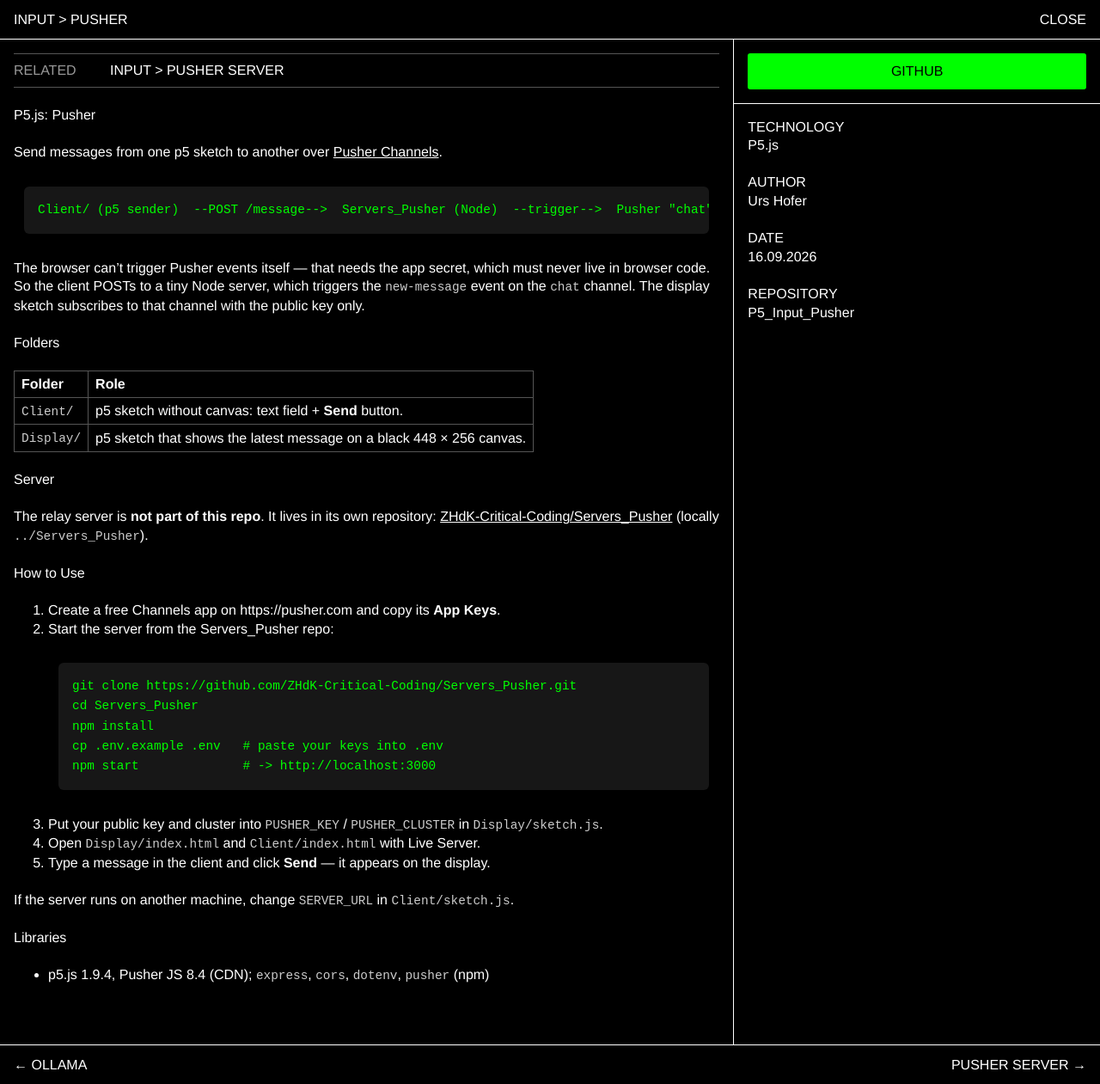
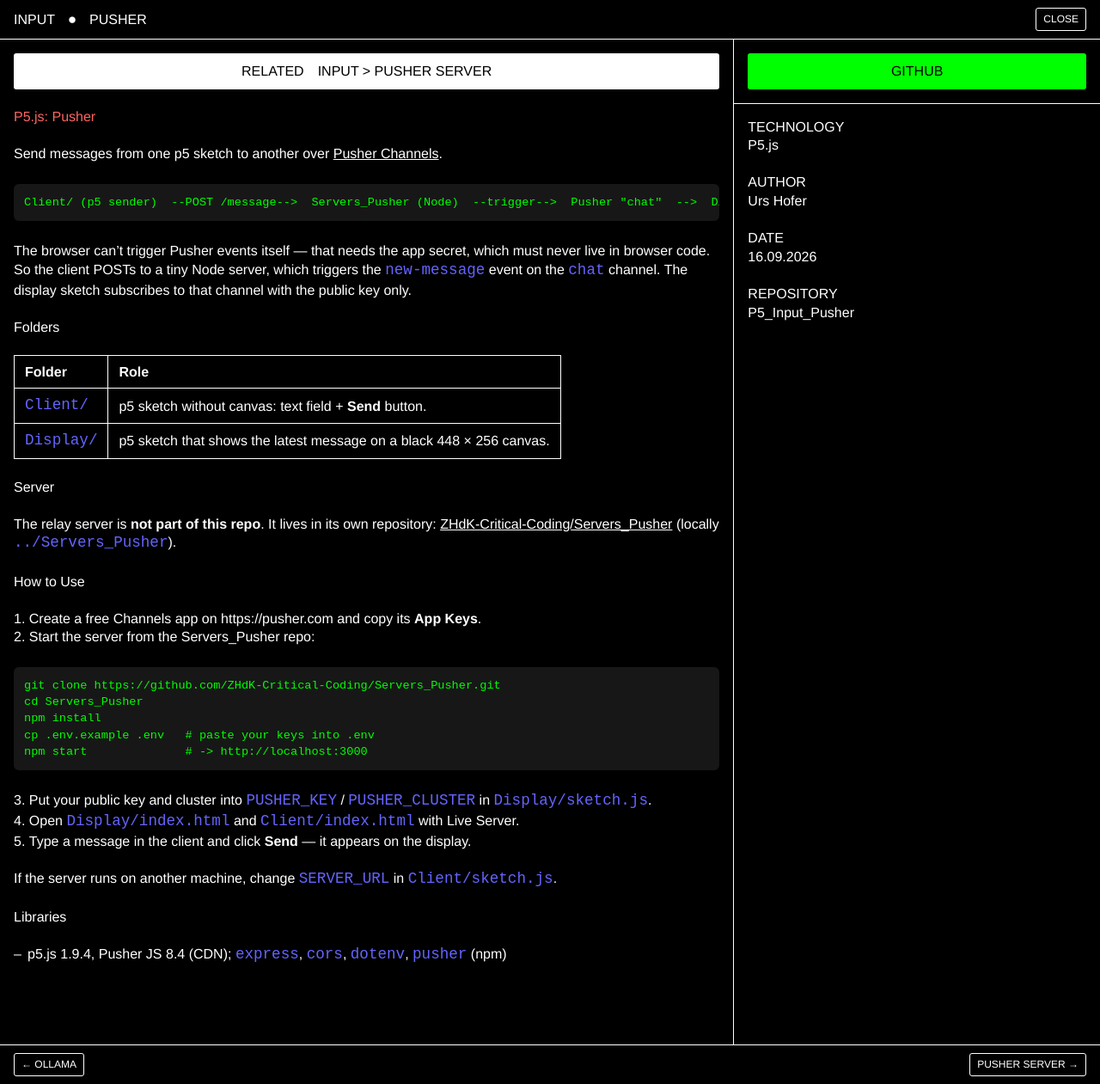
Before and after one commit to ZHdK-Critical-Coding/ZHdK-Critical-Coding.github.io, a Jekyll site: the page built from _examples/p5-input-pusher.md, in a window 1280 px wide and 1261 px high. Shown: the whole window at 86% size. Built offline with Jekyll 4.4.1, drawn with Linux system fonts in a browser that asks for light colours.

Commit message:
(fix) layout

```diff
--- a/_layouts/default.html
+++ b/_layouts/default.html
@@ -6,9 +6,12 @@
   <title>{% if page.title %}{{ page.title }} – {% endif %}{{ site.title }} {{ site.subtitle }}</title>
   <meta name="description" content="{{ page.description | default: site.description | strip_html | strip_newlines | truncate: 160 }}">
   <link rel="stylesheet" href="{{ '/assets/css/style.css' | relative_url }}">
-  <script src="{{ '/assets/js/flip.js' | relative_url }}"></script>
+  {%- assign body_class = page.body_class | default: layout.body_class %}
+  {%- if body_class == 'home' %}
+  <style>@view-transition { navigation: auto; types: flip-back; }</style>
+  {%- endif %}
 </head>
-<body class="{{ page.body_class | default: layout.body_class }}">
+<body class="{{ body_class }}">
 {{ content }}
 </body>
 </html>
--- a/_layouts/example.html
+++ b/_layouts/example.html
@@ -12,8 +12,10 @@ body_class: detail
 {%- assign prev = ordered_examples[prev_idx] -%}
 {%- assign next = ordered_examples[next_idx] -%}
 <header class="bar">
-  <span>{{ page.category }} &gt; {{ page.title }}</span>
-  <a href="{{ '/' | relative_url }}" data-key="Escape" data-flip="back">Close</a>
+  <p>
+    <span>{{ page.category }}</span><span>{{ page.title }}</span>
+  </p>
+  <a href="{{ '/' | relative_url }}" data-key="Escape">Close</a>
 </header>
 
 <main class="detail-body">
@@ -55,7 +57,7 @@ body_class: detail
 </main>
 
 <footer class="bar pager">
-  <a href="{{ prev.url | relative_url }}" data-key="ArrowLeft" data-flip="back">&larr; {{ prev.title }}</a>
+  <a href="{{ prev.url | relative_url }}" data-key="ArrowLeft">&larr; {{ prev.title }}</a>
   <a href="{{ next.url | relative_url }}" data-key="ArrowRight">{{ next.title }} &rarr;</a>
 </footer>
 <script src="{{ '/assets/js/keys.js' | relative_url }}"></script>
--- a/_layouts/home.html
+++ b/_layouts/home.html
@@ -3,7 +3,7 @@ layout: default
 body_class: home
 ---
 <header class="bar">
-  <a href="{{ '/' | relative_url }}">{{ site.title }}</a>
+  <p>{{ site.title }}</p>
   <span>{{ site.subtitle }}</span>
 </header>
 
--- a/assets/css/style.css
+++ b/assets/css/style.css
@@ -43,7 +43,25 @@ a { color: inherit; text-decoration: none; }
   background: var(--bg);
 }
 
-.bar a:hover { text-decoration: underline; }
+.bar p span:first-child {
+  margin-right: 1em;
+}
+.bar p span:first-child:after {
+  content: "⏺";
+  margin-left: 1em;
+}
+
+.bar a {
+  font-size: 0.75em;
+  border: 1px solid var(--line);
+  border-radius: 3px;
+  padding: 4px 8px;
+}
+
+.bar a:hover {
+  color: black;
+  background: white;
+ }
 
 /* ---------- start page ---------- */
 
@@ -82,7 +100,7 @@ a { color: inherit; text-decoration: none; }
   position: sticky;
   top: 0;
   z-index: 1;
-  background: var(--bg);
+  background: #EEE;
   border-top: 1px solid var(--line);
 }
 
@@ -99,7 +117,7 @@ a.row:focus-visible {
 @media (max-width: 800px) {
   .columns { grid-template-columns: 1fr; }
   .column + .column { border-left: 0; }
-  .column + .column .row-head { margin-top: 2em; }
+  .column + .column .row-head { margin-top: 0em; border-top: none; }
 }
 
 /* ---------- detail page ----------
@@ -192,67 +210,100 @@ body.detail {
   margin: 1.35em 0;
 }
 
+.readme h1 {
+  color: rgb(255, 100, 100);
+}
+
 .readme > :first-child { margin-top: 0; }
 
 .readme p, .readme ul, .readme ol, .readme table, .readme blockquote { margin: 1.35em 0; }
 
 .readme a { text-decoration: underline; }
-.readme a:hover { color: #999; }
+.readme a:hover { color: rgb(100, 100, 255); }
 
 .readme img { max-width: 100%; height: auto; }
 
-.readme hr { border: 0; border-top: 1px solid #555; margin: 2em 0; }
+.readme hr { border: 0; border-top: 1px solid #FFF; margin: 2em 0; }
 
 .readme blockquote {
   padding-left: var(--gutter);
-  border-left: 2px solid #555;
-  color: #bbb;
+  border-left: 1px solid #FFF;
+  color: #FFF;
 }
 
 .readme code {
   font-family: var(--mono);
-  font-size: 0.9em;
-  color: #ccc;
+  font-size: 1.1em;
+  color: rgb(100, 100, 255);
 }
 
 .readme pre {
-  margin: 1.8em 12px;
-  padding: 16px;
+  margin: 24px 0px;
+  padding: 12px;
   border-radius: 6px;
   background: #171717;
   overflow-x: auto;
-  line-height: 1.45;
+  line-height: 1.2;
 }
 
-.readme pre code { color: var(--green); }
+.readme pre code {
+  color: var(--green);
+  font-size:0.85rem;
+}
 
 .readme table { border-collapse: collapse; display: block; overflow-x: auto; }
-.readme th, .readme td { border: 1px solid #555; padding: 4px 8px; text-align: left; }
+.readme th, .readme td { border: 1px solid #FFF; padding: 8px 12px; text-align: left; }
 
 .readme .empty { color: #999; }
 
 .readme .related {
   list-style: none;
-  margin: 0 0 1.35em;
-  padding: 0;
-  border-top: 1px solid #555;
+  padding: 10px var(--gutter);
+  background: white;
+  border-radius: 3px;
+  text-align: center;
+  display: flex;
+  justify-content: center;
+  align-items: center;
+  color: black;
+}
+.readme .related:hover {
+  background: #555;
 }
 
 .readme .related li {
   display: flex;
   gap: var(--gutter);
-  padding: 8px 0;
-  border-bottom: 1px solid #555;
   text-transform: uppercase;
+  color: black;
 }
 
-.readme .related-label { color: #999; min-width: 6em; }
+.readme .related-label { color: black }
 .readme .related a { text-decoration: none; }
-.readme .related a:hover { color: #999; }
+
+.readme ul:not(.related) {
+  list-style: none;
+  margin: 0;
+  padding: 0;
+}
+
+.readme ol:not(.related) {
+   list-style-position: inside;
+   padding: 0;
+}
+
+.readme ul:not(.related) li:before {
+  content: "–";
+  display: inline-block;
+  width: 1em;
+}
+
+
 
 /* ---------- page transition: flip the page like a card ----------
    Cross-document View Transitions (Chrome, Edge, Safari 18.2+);
-   other browsers just load the page. Direction set in assets/js/flip.js. */
+   other browsers just load the page. Pages flip forward; the home page
+   flips back (types: flip-back, set in _layouts/default.html). */
 
 @view-transition { navigation: auto; }
 
```
Also changed, not shown: index.md (+1 -1 lines).
